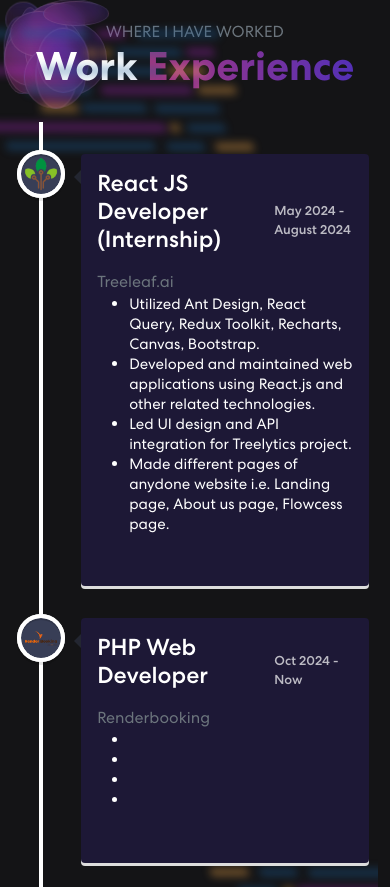
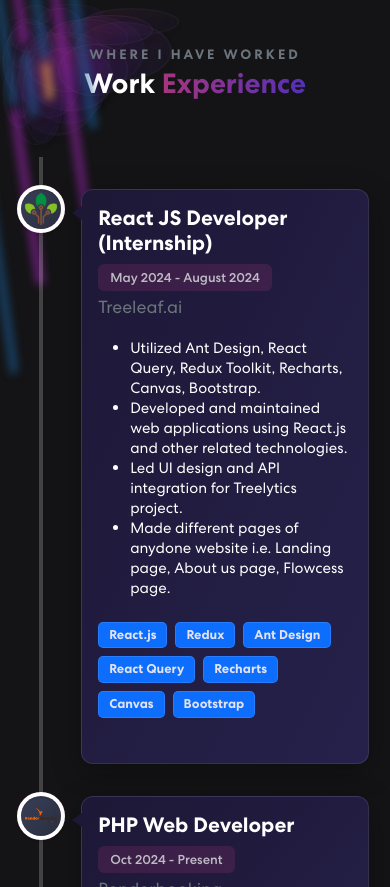
Before and after one commit to Biplabkhanal/portfolio, a React (Vite) app: page / in a window 390 px wide. Shown: the part 3057-3944 px from the top of the page. Built offline with nearby package versions, Linux system fonts and the light colour scheme.

Commit message:
experience layout modified

```diff
--- a/src/App.css
+++ b/src/App.css
@@ -442,7 +442,7 @@ img {
 
 .title {
   font-size: 3rem;
-  margin-bottom: 1rem;
+  margin-bottom: 0 !important;
 }
 
 .highlight {
@@ -700,7 +700,6 @@ img {
   .svg-experience-bottom {
     margin-right: 0px !important;
     display: block !important;
-    margin-left: 125px !important;
   }
 }
 
@@ -1081,7 +1080,7 @@ textarea.error {
   font-size: 14px;
   color: #b8b8b8;
   letter-spacing: 0.5px;
-  margin-top: 20px;
+  margin-top: 9px;
 }
 
 .github-stats-wrapper {
--- a/src/components/workexperience.jsx
+++ b/src/components/workexperience.jsx
@@ -1,5 +1,5 @@
 import React from "react";
-import { Container, Row, Col } from "react-bootstrap";
+import { Container, Row, Col, Badge } from "react-bootstrap";
 import { motion } from "framer-motion";
 import {
   VerticalTimeline,
@@ -17,35 +17,38 @@ const BubbleBackground = () => {
 
   return (
     <div className="bubble-container">
-      {[...Array(20)].map((_, i) => (
+      {[...Array(25)].map((_, i) => (
         <motion.div
           key={i}
           className="bubble"
           initial={{
             x: `${Math.random() * 100}%`,
             y: `${Math.random() * 100}%`,
+            opacity: Math.random() * 0.5 + 0.2,
           }}
           animate={{
             x: generateRandomPath(),
             y: generateRandomPath(),
+            opacity: [0.2, 0.4, 0.2],
           }}
           transition={{
-            duration: Math.random() * 20 + 10, // Faster and varied speeds
+            duration: Math.random() * 25 + 15,
             repeat: Infinity,
             repeatType: "mirror",
             ease: "easeInOut",
-            delay: Math.random() * 3,
+            delay: Math.random() * 5,
           }}
           style={{
             position: "absolute",
-            width: `${Math.random() * 60 + 20}px`,
-            height: `${Math.random() * 60 + 20}px`,
+            width: `${Math.random() * 80 + 20}px`,
+            height: `${Math.random() * 80 + 20}px`,
             borderRadius: "50%",
-            background: `linear-gradient(45deg,
-              rgba(170, 54, 124, ${Math.random() * 0.2 + 0.1}),
-              rgba(74, 47, 189, ${Math.random() * 0.2 + 0.1}))`,
-            backdropFilter: "blur(4px)",
-            border: "1px solid rgba(255, 255, 255, 0.1)",
+            background: `linear-gradient(135deg,
+              rgba(170, 54, 124, ${Math.random() * 0.3 + 0.1}),
+              rgba(74, 47, 189, ${Math.random() * 0.3 + 0.1}))`,
+            backdropFilter: "blur(5px)",
+            border: "1px solid rgba(255, 255, 255, 0.15)",
+            boxShadow: "0 4px 12px rgba(0,0,0,0.1)",
             zIndex: 0,
           }}
         />
@@ -54,34 +57,76 @@ const BubbleBackground = () => {
   );
 };
 
+// Skill badge component for better tech stack visualization
+const SkillBadge = ({ skill }) => (
+  <Badge
+    className="me-2 mb-2 skill-badge"
+    style={{
+      background: "rgba(255,255,255,0.1)",
+      color: "#e2e2f0",
+      padding: "6px 10px",
+      borderRadius: "5px",
+      fontSize: "0.8em",
+      backdropFilter: "blur(4px)",
+      border: "1px solid rgba(255,255,255,0.1)",
+      transition: "all 0.3s ease",
+    }}
+  >
+    {skill}
+  </Badge>
+);
+
 const WorkExperience = () => {
   return (
     <section
-      className="work-experience py-4 py-lg-5 position-relative overflow-hidden"
+      className="work-experience py-5 py-lg-6 position-relative overflow-hidden"
       id="work"
+      style={{ minHeight: "100vh" }}
     >
       <BubbleBackground />
       <Container>
-        <Row className="text-center mb-4">
+        <motion.div
+          initial={{ opacity: 0, y: 20 }}
+          whileInView={{ opacity: 1, y: 0 }}
+          transition={{ duration: 0.8 }}
+          viewport={{ once: true }}
+        >
+          <Row className="text-center mb-5">
             <Col>
-            <p className="text-secondary text-uppercase tracking-wider mb-0">
+              <p
+                className="text-secondary text-uppercase tracking-wider mb-1 fw-bold"
+                style={{ letterSpacing: "3px", fontSize: "0.85em" }}
+              >
                 Where I have worked
               </p>
-            <h2 className="main-head">
-              Work <span className="head-exp">Experience</span>
+              <h2 className="main-head fs-1">
+                Work{" "}
+                <span className="head-exp" style={{ color: "#aa367c" }}>
+                  Experience
+                </span>
               </h2>
             </Col>
           </Row>
+        </motion.div>
+
         <Row>
           <Col>
             <div className="svg-experience">
-              <div className="decor-experience">
+              <motion.div
+                className="decor-experience"
+                initial={{ rotate: 0, opacity: 0.5 }}
+                animate={{ rotate: 360, opacity: 1 }}
+                transition={{ duration: 30, repeat: Infinity, ease: "linear" }}
+              >
                 <DecorativeSVG />
+              </motion.div>
             </div>
-            </div>
-            <VerticalTimeline>
+            <VerticalTimeline lineColor="rgba(255, 255, 255, 0.2)">
               <VerticalTimelineElement
-                iconStyle={{ background: "#383E56", color: "#fff" }}
+                iconStyle={{
+                  background: "linear-gradient(135deg, #383E56, #2a2f40)",
+                  boxShadow: "0 0 0 4px rgba(170, 54, 124, 0.6)",
+                }}
                 icon={
                   <div className="vertical-timeline-element-icon">
                     <img
@@ -91,25 +136,55 @@ const WorkExperience = () => {
                     />
                   </div>
                 }
-                contentStyle={{ background: "#1D1836", color: "#fff" }}
-                contentArrowStyle={{ borderRight: "7px solid #232631" }}
+                contentStyle={{
+                  background:
+                    "linear-gradient(to right bottom, #1D1836, #26214b)",
+                  color: "#fff",
+                  borderRadius: "12px",
+                  boxShadow: "0 8px 30px rgba(0,0,0,0.3)",
+                  border: "1px solid rgba(255,255,255,0.1)",
+                }}
+                contentArrowStyle={{ borderRight: "10px solid #1D1836" }}
+                className="timeline-element-card"
               >
-                <div className="d-flex justify-content-between align-items-center">
-                  <h3 className="text-white mb-3">
+                <div className="d-flex flex-column flex-md-row justify-content-between align-items-start align-items-md-center">
+                  <h3
+                    className="text-white mb-2 mb-md-0"
+                    style={{ fontWeight: "600", fontSize: "1.3rem" }}
+                  >
                     React JS Developer (Internship)
                   </h3>
-                  <span className="vertical-timeline-element-date">
+                  <span
+                    className="vertical-timeline-element-date badge"
+                    style={{
+                      background: "rgba(170, 54, 124, 0.3)",
+                      color: "white",
+                      padding: "7px 12px",
+                      borderRadius: "6px",
+                    }}
+                  >
                     May 2024 - August 2024
                   </span>
                 </div>
                 <a
-                  className="text-secondary icon-experience"
+                  className="text-secondary icon-experience d-inline-block my-1"
                   href="https://treeleaf.ai/"
                   target="blank"
+                  style={{
+                    fontSize: "1.1rem",
+                    textDecoration: "none",
+                    color: "#a3a3ff",
+                    transition: "color 0.3s",
+                  }}
+                  onMouseOver={(e) => (e.target.style.color = "#ffffff")}
+                  onMouseOut={(e) => (e.target.style.color = "#a3a3ff")}
                 >
                   Treeleaf.ai
                 </a>
-                <ul style={{ fontSize: "15px" }}>
+                <ul
+                  className="mt-3"
+                  style={{ fontSize: "15px", lineHeight: "1.7" }}
+                >
                   <li>
                     Utilized Ant Design, React Query, Redux Toolkit, Recharts,
                     Canvas, Bootstrap.
@@ -126,11 +201,24 @@ const WorkExperience = () => {
                     About us page, Flowcess page.
                   </li>
                 </ul>
+
+                <div className="mt-4">
+                  <div>
+                    <SkillBadge skill="React.js" />
+                    <SkillBadge skill="Redux" />
+                    <SkillBadge skill="Ant Design" />
+                    <SkillBadge skill="React Query" />
+                    <SkillBadge skill="Recharts" />
+                    <SkillBadge skill="Canvas" />
+                    <SkillBadge skill="Bootstrap" />
+                  </div>
+                </div>
               </VerticalTimelineElement>
+
               <VerticalTimelineElement
                 iconStyle={{
-                  background: "#383E56",
-                  color: "#fff",
+                  background: "linear-gradient(135deg, #383E56, #2a2f40)",
+                  boxShadow: "0 0 0 4px rgba(170, 54, 124, 0.6)",
                 }}
                 icon={
                   <div
@@ -138,6 +226,7 @@ const WorkExperience = () => {
                     style={{
                       display: "flex",
                       alignItems: "center",
+                      justifyContent: "center",
                       padding: "0 4px 0 4px",
                     }}
                   >
@@ -148,38 +237,121 @@ const WorkExperience = () => {
                     />
                   </div>
                 }
-                contentStyle={{ background: "#1D1836", color: "#fff" }}
-                contentArrowStyle={{ borderRight: "7px solid #232631" }}
+                contentStyle={{
+                  background:
+                    "linear-gradient(to right bottom, #1D1836, #26214b)",
+                  color: "#fff",
+                  borderRadius: "12px",
+                  boxShadow: "0 8px 30px rgba(0,0,0,0.3)",
+                  border: "1px solid rgba(255,255,255,0.1)",
+                }}
+                contentArrowStyle={{ borderRight: "10px solid #1D1836" }}
+                className="timeline-element-card"
               >
-                <div className="d-flex justify-content-between align-items-center">
-                  <h3 className="text-white mb-3">PHP Web Developer</h3>
-                  <span className="vertical-timeline-element-date">
-                    Oct 2024 - Now
+                <div className="d-flex flex-column flex-md-row justify-content-between align-items-start align-items-md-center">
+                  <h3
+                    className="text-white mb-2 mb-md-0"
+                    style={{ fontWeight: "600", fontSize: "1.3rem" }}
+                  >
+                    PHP Web Developer
+                  </h3>
+                  <span
+                    className="vertical-timeline-element-date badge"
+                    style={{
+                      background: "rgba(170, 54, 124, 0.3)",
+                      color: "white",
+                      padding: "7px 12px",
+                      borderRadius: "6px",
+                    }}
+                  >
+                    Oct 2024 - Present
                   </span>
                 </div>
                 <a
-                  className="text-secondary icon-experience"
+                  className="text-secondary icon-experience d-inline-block my-1"
                   href="https://renderbooking.com/"
                   target="blank"
+                  style={{
+                    fontSize: "1.1rem",
+                    textDecoration: "none",
+                    color: "#a3a3ff",
+                    transition: "color 0.3s",
+                  }}
+                  onMouseOver={(e) => (e.target.style.color = "#ffffff")}
+                  onMouseOut={(e) => (e.target.style.color = "#a3a3ff")}
                 >
                   Renderbooking
                 </a>
-                <ul style={{ fontSize: "15px" }}>
-                  <li></li>
+                <ul
+                  className="mt-3"
+                  style={{ fontSize: "15px", lineHeight: "1.7" }}
+                >
                   <li></li>
                   <li></li>
                   <li></li>
                 </ul>
+
+                <div className="mt-4">
+                  <div>
+                    <SkillBadge skill="PHP" />
+                    <SkillBadge skill="MySQL" />
+                    <SkillBadge skill="JavaScript" />
+                    <SkillBadge skill="jQuery" />
+                    <SkillBadge skill="REST APIs" />
+                    <SkillBadge skill="Laravel" />
+                    <SkillBadge skill="Postman" />
+                  </div>
+                </div>
               </VerticalTimelineElement>
             </VerticalTimeline>
           </Col>
         </Row>
         <div className="svg-experience-bottom">
-          <div className="decor-experience-bottom">
+          <motion.div
+            className="decor-experience-bottom"
+            initial={{ rotate: 0, opacity: 0.5 }}
+            animate={{ rotate: -360, opacity: 1 }}
+            transition={{ duration: 30, repeat: Infinity, ease: "linear" }}
+          >
             <DecorativeSVG />
-          </div>
+          </motion.div>
         </div>
       </Container>
+
+      {/* Add this CSS to your component */}
+      <style jsx>{`
+        .timeline-element-card {
+          transition: transform 0.3s ease, box-shadow 0.3s ease;
+        }
+
+        .timeline-element-card:hover {
+          transform: translateY(-5px);
+          box-shadow: 0 12px 40px rgba(0, 0, 0, 0.4);
+        }
+
+        .skill-badge:hover {
+          background: rgba(170, 54, 124, 0.3) !important;
+          transform: translateY(-2px);
+        }
+
+        .vertical-timeline-element-icon {
+          transition: transform 0.3s ease;
+        }
+
+        .vertical-timeline-element:hover .vertical-timeline-element-icon {
+          transform: scale(1.1);
+        }
+
+        .vertical-timeline::before {
+          background: linear-gradient(
+            to bottom,
+            rgba(255, 255, 255, 0.1),
+            rgba(170, 54, 124, 0.4),
+            rgba(255, 255, 255, 0.1)
+          ) !important;
+          width: 3px !important;
+        }
+      `}</style>
     </section>
   );
 };
```
Lines whose indentation alone changed are shown as unchanged.
